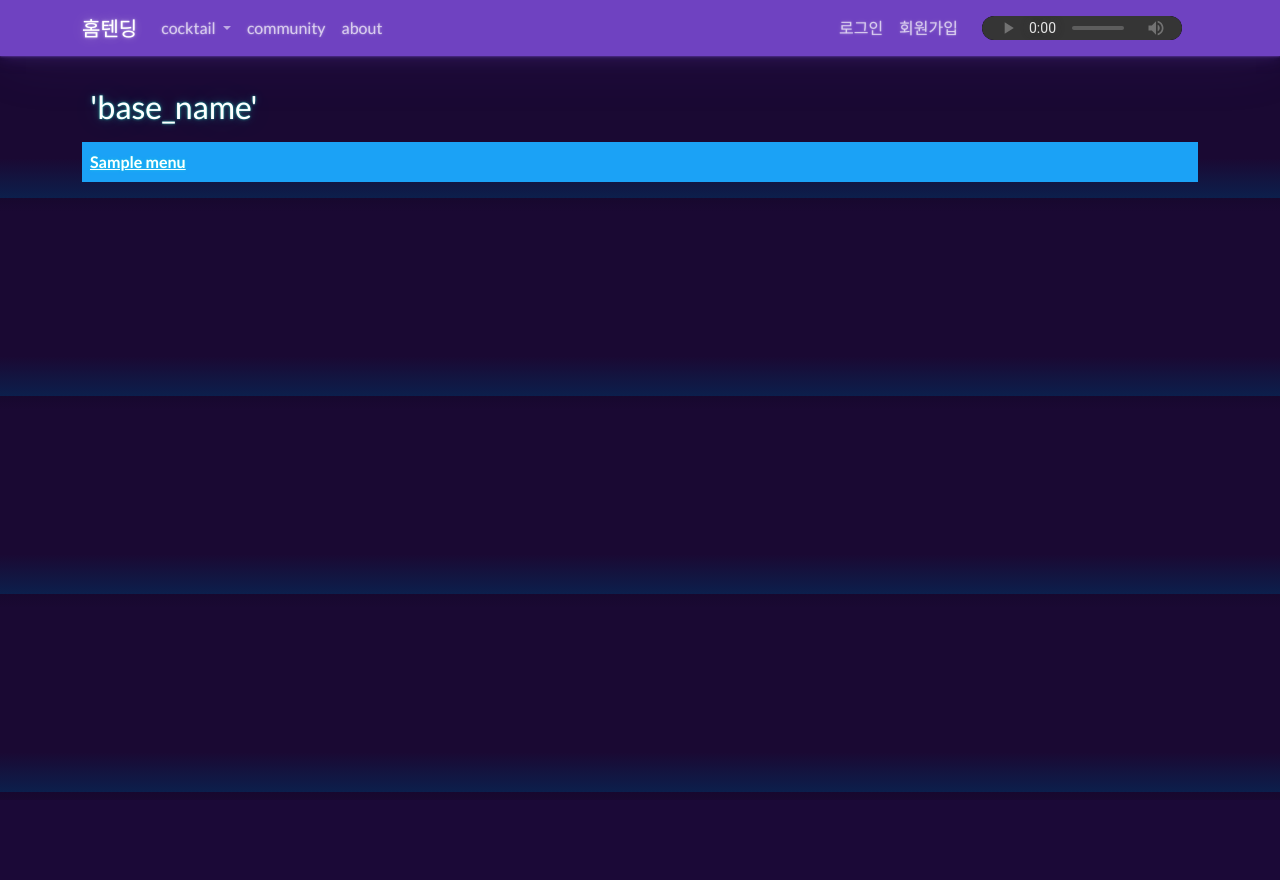
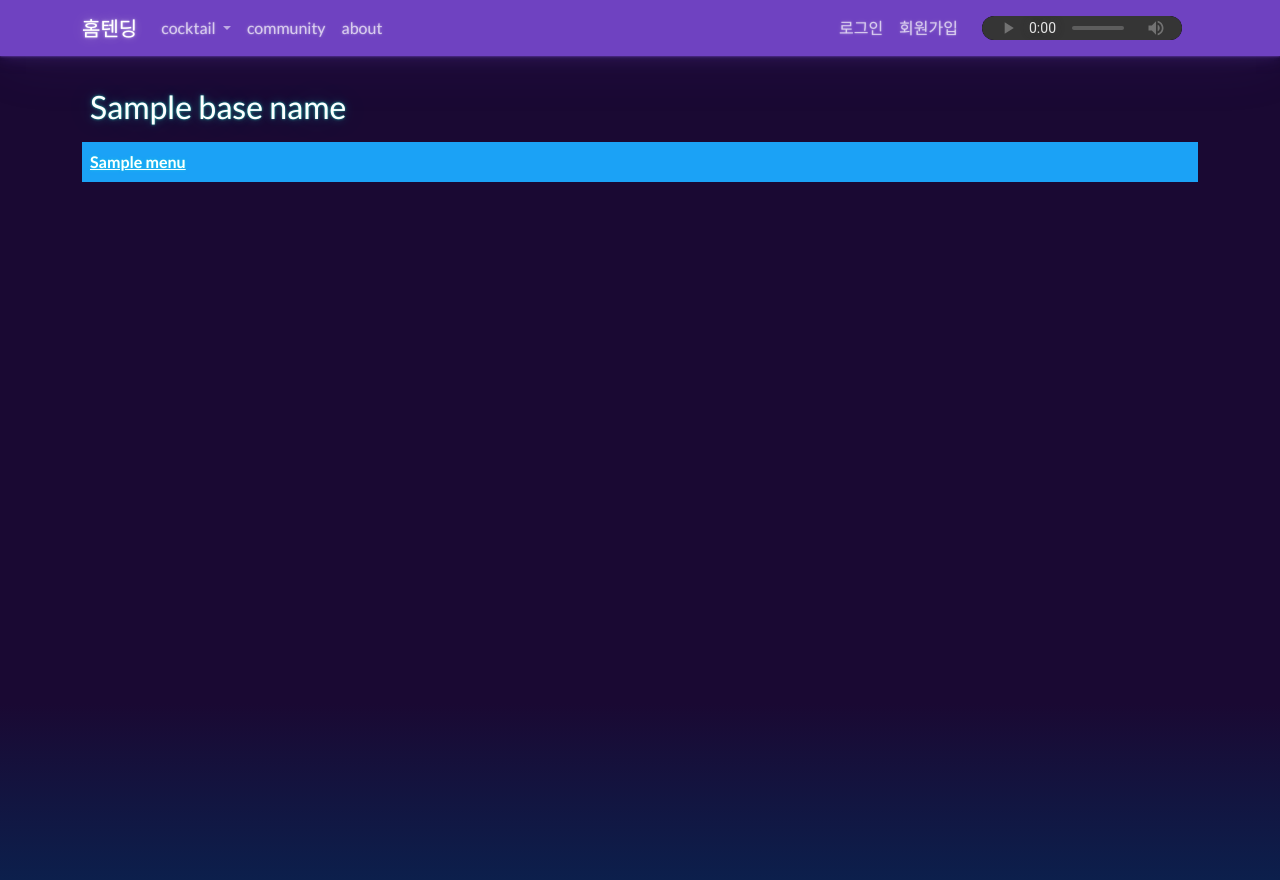
Before and after one commit to yanghs6/Hometending, a Django app: template templates/cocktail/listbybase.html in a window 1280 px wide. Before the commit the page ends 792 px from the top, so only its background shows below. Run offline with Django 3.2, Linux system fonts and the light colour scheme; the template is opened without the code that fills it: most values are stand-ins (such as "Sample title", 1, 10 or a date in 2020); lists and menus that the app fills with data are empty; some libraries are stand-ins or nearby versions.

Commit message:
[수정] template listbybase의 베이스 이름 올바르게 수정,  페이지 최소 높이 110vh로 지정

```diff
--- a/templates/base.html
+++ b/templates/base.html
@@ -13,11 +13,15 @@
     <link rel="stylesheet" href="https://bootswatch.com/5/vapor/bootstrap.min.css" crossorigin="anonymous">
     <link rel="stylesheet" href="https://cdn.jsdelivr.net/npm/bootstrap-icons@1.7.1/font/bootstrap-icons.css">
     <style>
+        body {
+            padding-top: 5em;
+            min-height: 110vh;
+        }
         {% block css %}{% endblock %}
     </style>
     <title>Hello, boardapp!</title>
 </head>
-<body style="padding-top: 5em;">
+<body>
 {% include "navbar.html" %}
 <!-- 기본 템플릿 안에 삽입될 내용 Start -->
 <div class="container">
--- a/templates/cocktail/listbybase.html
+++ b/templates/cocktail/listbybase.html
@@ -8,7 +8,7 @@
 <table class="table table-hover">
   <thead>
     <tr>
-        <th scope="col"><h2>'base_name'</h2></th>
+        <th scope="col"><h2>{{base_name}}</h2></th>
     </tr>
   </thead>
   <tbody>
```
